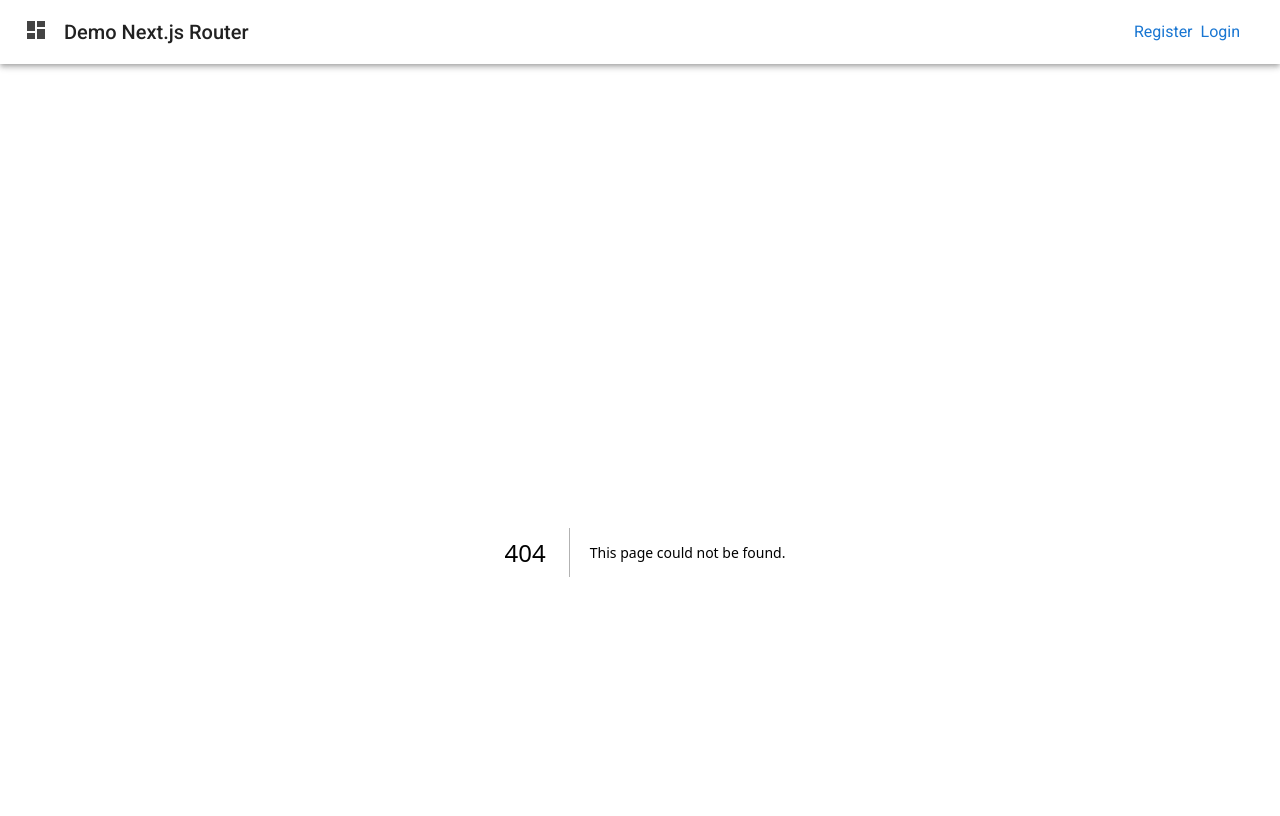
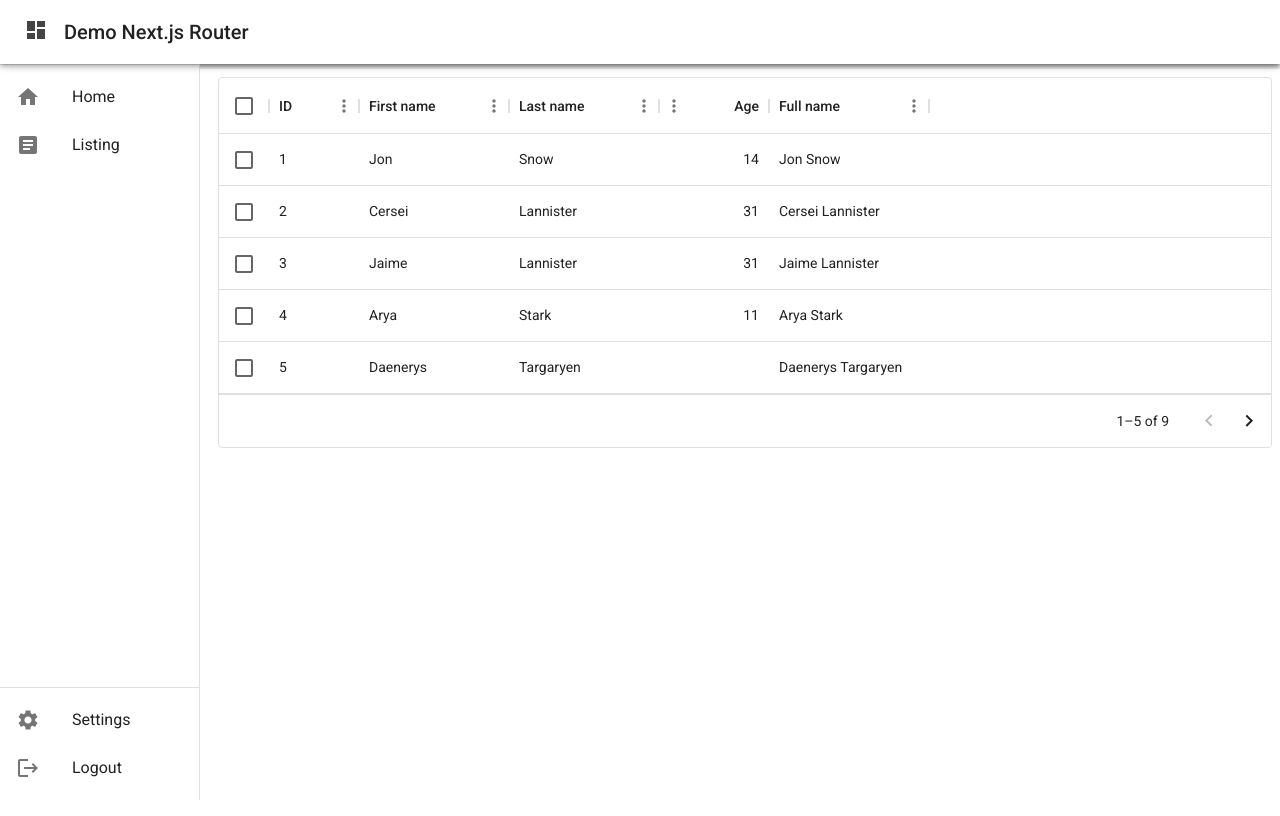
Before and after one commit to mtuan82/react_app, a Next.js app: page /features/listing in a window 1280 px wide. Before the commit this address had no page. Shown: the top 816 px of the page. Built offline with nearby package versions, Linux system fonts and the light colour scheme; no server answers.

Commit message:
update dashboard and listing

```diff
--- a/app/features/layout.tsx
+++ b/app/features/layout.tsx
@@ -14,19 +14,18 @@ import ListItemIcon from '@mui/material/ListItemIcon';
 import ListItemText from '@mui/material/ListItemText';
 import DashboardIcon from '@mui/icons-material/Dashboard';
 import HomeIcon from '@mui/icons-material/Home';
-import StarIcon from '@mui/icons-material/Star';
-import ChecklistIcon from '@mui/icons-material/Checklist';
-import SettingsIcon from '@mui/icons-material/Settings';
-import SupportIcon from '@mui/icons-material/Support';
+import Article from '@mui/icons-material/Article';
+import SettingsIcon from '@mui/icons-material/Settings';;
 import LogoutIcon from '@mui/icons-material/Logout';
 import ThemeRegistry from '../theme/themeRegistry';
 import { logout } from "../context/api/services/authservice";
+import StoreProvider from '../redux/storeProvider';
 
-const DRAWER_WIDTH = 240;
+const DRAWER_WIDTH = 200;
 
 const LINKS = [
   { text: 'Home', href: '/features/dashboard', icon: HomeIcon },
-  { text: 'Starred', href: '/features/Started', icon: StarIcon }
+  { text: 'Listing', href: '/features/listing', icon: Article }
 
 ];
 
@@ -60,8 +59,7 @@ export default function ComLayout({ children }: { children: React.ReactNode }) {
             },
           }}
           variant="permanent"
-          anchor="left"
-        >
+          anchor="left">
           <Divider />
           <List>
             {LINKS.map(({ text, href, icon: Icon }) => (
@@ -108,9 +106,11 @@ export default function ComLayout({ children }: { children: React.ReactNode }) {
             bgcolor: 'background.default',
             ml: `${DRAWER_WIDTH}px`,
             paddingTop: 0,
-          }}
-        >
-          {children}
+            marginTop: 0
+          }}>
+          <StoreProvider>
+            {children}
+          </StoreProvider>
         </Box>
       </ThemeRegistry>
     </section>
--- /dev/null
+++ b/app/features/listing/page.tsx
@@ -0,0 +1,69 @@
+'use client'
+import * as React from 'react';
+import Box from '@mui/material/Box';
+import { DataGrid, GridColDef, GridValueGetterParams } from '@mui/x-data-grid';
+
+const columns: GridColDef[] = [
+  { field: 'id', headerName: 'ID', width: 90 },
+  {
+    field: 'firstName',
+    headerName: 'First name',
+    width: 150,
+    editable: true,
+  },
+  {
+    field: 'lastName',
+    headerName: 'Last name',
+    width: 150,
+    editable: true,
+  },
+  {
+    field: 'age',
+    headerName: 'Age',
+    type: 'number',
+    width: 110,
+    editable: true,
+  },
+  {
+    field: 'fullName',
+    headerName: 'Full name',
+    description: 'This column has a value getter and is not sortable.',
+    sortable: false,
+    width: 160,
+    valueGetter: (params: GridValueGetterParams) =>
+      `${params.row.firstName || ''} ${params.row.lastName || ''}`,
+  },
+];
+
+const rows = [
+  { id: 1, lastName: 'Snow', firstName: 'Jon', age: 14 },
+  { id: 2, lastName: 'Lannister', firstName: 'Cersei', age: 31 },
+  { id: 3, lastName: 'Lannister', firstName: 'Jaime', age: 31 },
+  { id: 4, lastName: 'Stark', firstName: 'Arya', age: 11 },
+  { id: 5, lastName: 'Targaryen', firstName: 'Daenerys', age: null },
+  { id: 6, lastName: 'Melisandre', firstName: null, age: 150 },
+  { id: 7, lastName: 'Clifford', firstName: 'Ferrara', age: 44 },
+  { id: 8, lastName: 'Frances', firstName: 'Rossini', age: 36 },
+  { id: 9, lastName: 'Roxie', firstName: 'Harvey', age: 65 },
+];
+
+export default function Listing() {
+  return (
+    <Box sx={{ display: 'flex', marginTop: 0, paddingTop: 0 }}>
+      <DataGrid
+        rows={rows}
+        columns={columns}
+        initialState={{
+          pagination: {
+            paginationModel: {
+              pageSize: 5,
+            },
+          },
+        }}
+        pageSizeOptions={[5]}
+        checkboxSelection
+        disableRowSelectionOnClick
+      />
+    </Box>
+  )
+}
--- a/app/layout.tsx
+++ b/app/layout.tsx
@@ -33,11 +33,10 @@ export default function RootLayout({ children }: { children: React.ReactNode })
               flexGrow: 1,
               bgcolor: 'background.default',
               ml: `${DRAWER_WIDTH}px`,
-              mt: ['48px', '56px', '64px'],
-              p: 3,
-            }}
-          >
-            {children}
+              mt: ['48px', '56px', '5px'],
+              p: 1,
+            }}>
+              {children}
           </Box>
         </ThemeRegistry>
       </body>
--- /dev/null
+++ b/app/redux/store.ts
@@ -0,0 +1,15 @@
+import { configureStore } from '@reduxjs/toolkit'
+
+export const makeStore = () => {
+  return configureStore({
+    reducer: {
+
+    }
+  })
+}
+
+// Infer the type of makeStore
+export type AppStore = ReturnType<typeof makeStore>
+// Infer the `RootState` and `AppDispatch` types from the store itself
+export type RootState = ReturnType<AppStore['getState']>
+export type AppDispatch = AppStore['dispatch']
--- /dev/null
+++ b/app/redux/storeProvider.tsx
@@ -0,0 +1,18 @@
+'use client'
+import { useRef } from 'react'
+import { Provider } from 'react-redux'
+import { makeStore, AppStore } from './store'
+
+export default function StoreProvider({
+  children
+}: {
+  children: React.ReactNode
+}) {
+  const storeRef = useRef<AppStore>()
+  if (!storeRef.current) {
+    // Create the store instance the first time this renders
+    storeRef.current = makeStore()
+  }
+
+  return <Provider store={storeRef.current}>{children}</Provider>
+}
--- a/package.json
+++ b/package.json
@@ -14,6 +14,9 @@
     "@mui/icons-material": "^5.14.16",
     "@mui/material": "^5.14.17",
     "@mui/styled-engine-sc": "^6.0.0-alpha.5",
+    "@mui/x-charts": "^6.19.4",
+    "@mui/x-data-grid": "^6.19.4",
+    "@reduxjs/toolkit": "^2.2.1",
     "axios": "^1.6.2",
     "cookies-next": "^4.1.0",
     "jsonwebtoken": "^9.0.2",
@@ -21,6 +24,7 @@
     "next": "14.1.0",
     "react": "^18",
     "react-dom": "^18",
+    "react-redux": "^9.1.0",
     "styled-components": "^6.1.1"
   },
   "devDependencies": {
```
Also changed, not shown: app/features/Started/page.tsx (deleted, +0 -24 lines), app/features/dashboard/page.tsx (+24 -29 lines), app/features/shared/InfoCard.tsx (added, +19 -0 lines), 1 other file (tests, documents, lock files or other folders).
